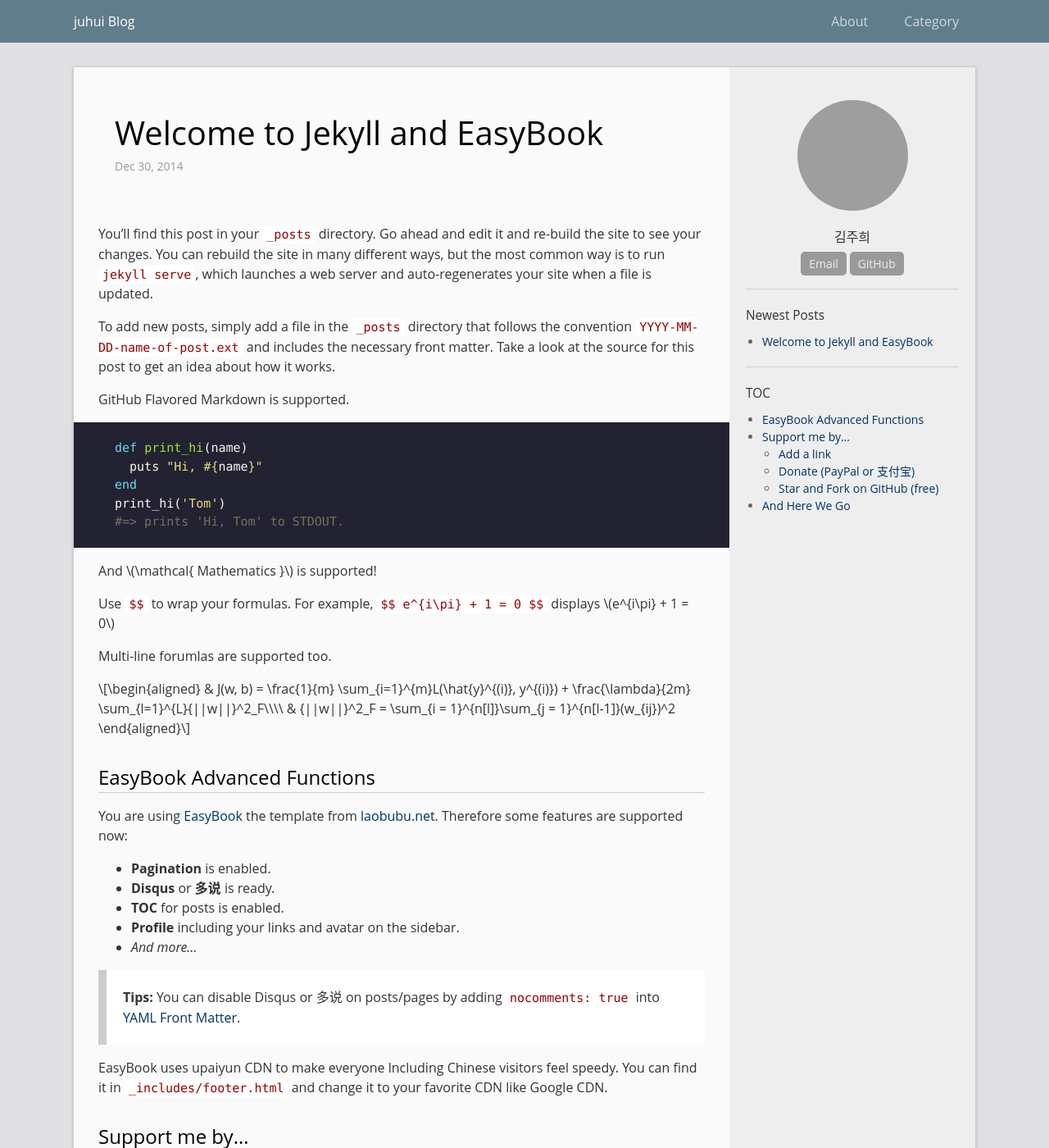
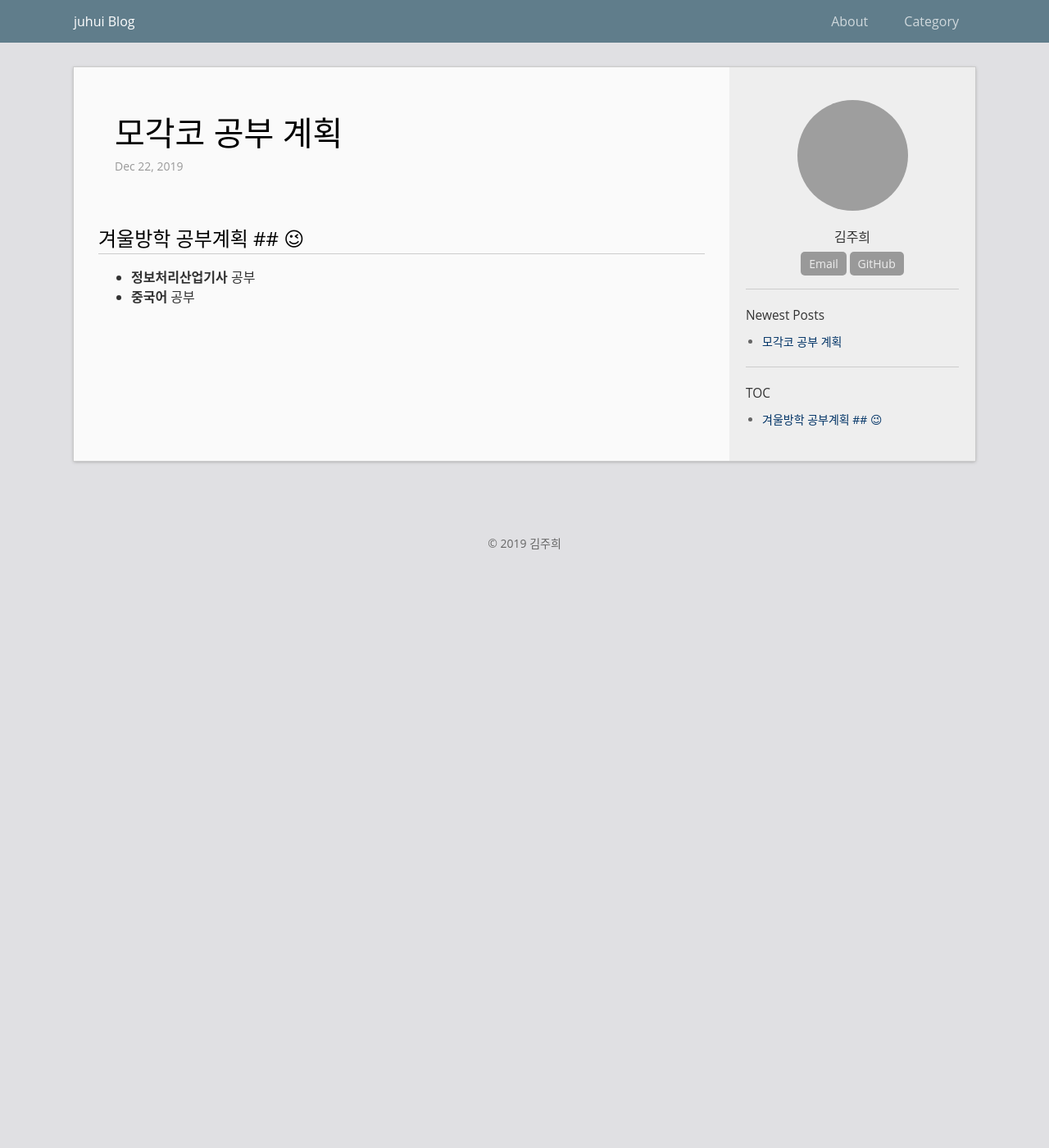
Before and after one commit to juhui-ui/juhui-ui.github.io, a Jekyll site: the page built from _posts/2014-12-30-welcome-to-jekyll.markdown, in a window 1280 px wide and 1400 px high. Shown: the whole window at 82% size. Built offline with Jekyll 4.4.1, drawn with Linux system fonts in a browser that asks for light colours; emoji names are drawn with the system emoji font; some of the changed text lies outside the part shown; grey boxes are pictures that could not be loaded.

Commit message:
Update 2014-12-30-welcome-to-jekyll.markdown

````diff
--- a/_posts/2014-12-30-welcome-to-jekyll.markdown
+++ b/_posts/2014-12-30-welcome-to-jekyll.markdown
@@ -1,80 +1,13 @@
 ---
 layout: post
-title:  "Welcome to Jekyll and EasyBook"
-date:   2014-12-30 09:00:13
+title:  "모각코 공부 계획"
+date:   2019-12-22 23:08:00
 categories: jekyll update
 permalink: /archivers/hello
 ---
 
-You’ll find this post in your `_posts` directory. Go ahead and edit it and re-build the site to see your changes. You can rebuild the site in many different ways, but the most common way is to run `jekyll serve`, which launches a web server and auto-regenerates your site when a file is updated.
-
-To add new posts, simply add a file in the `_posts` directory that follows the convention `YYYY-MM-DD-name-of-post.ext` and includes the necessary front matter. Take a look at the source for this post to get an idea about how it works.
-
-<!--more-->
-
-GitHub Flavored Markdown is supported.
-
-```ruby
-def print_hi(name)
-  puts "Hi, #{name}"
-end
-print_hi('Tom')
-#=> prints 'Hi, Tom' to STDOUT.
-```
-
-And $$\mathcal{ Mathematics }$$ is supported!
-
-Use `$$` to wrap your formulas. For example, `$$ e^{i\pi} + 1 = 0 $$` displays $$  e^{i\pi} + 1 = 0  $$
-
-Multi-line forumlas are supported too.
-
-$$
-\begin{aligned}
-& J(w, b) = \frac{1}{m} \sum_{i=1}^{m}L(\hat{y}^{(i)}, y^{(i)})
-+ \frac{\lambda}{2m} \sum_{l=1}^{L}{||w||}^2_F\\\\
-& {||w||}^2_F = \sum_{i = 1}^{n[l]}\sum_{j = 1}^{n[l-1]}(w_{ij})^2
-\end{aligned}
-$$
+## 겨울방학 공부계획 ##  :wink:
 
 
-## EasyBook Advanced Functions ##
-
-You are using [EasyBook][github-easybook] the template from [laobubu.net](http://laobubu.net). Therefore some features are supported now:
-
-* **Pagination** is enabled.
-* **Disqus** or **多说** is ready.
-* **TOC** for posts is enabled.
-* **Profile** including your links and avatar on the sidebar.
-* *And more...*
-
-> **Tips:** You can disable Disqus or 多说 on posts/pages by adding `nocomments: true` into [YAML Front Matter][frontmatter].
-
-EasyBook uses upaiyun CDN to make everyone lncluding Chinese visitors feel speedy. You can find it in `_includes/footer.html` and change it to your favorite CDN like Google CDN.
-
-## Support me by... ##
-
-### Add a link ###
-
-EasyBook does not make the footer heavy; the link to theme could be on `about.md`:
-
-> This website is using [laobubu](http://laobubu.net)'s theme: [EasyBook](https://github.com/laobubu/jekyll-theme-EasyBook)
-
-### Donate (PayPal or 支付宝) ###
-
-That's the best :smile:
-
-Please visit [http://laobubu.net/donate.html](http://laobubu.net/donate.html)
-
-### Star and Fork on GitHub (free) ###
-
-Not going to donate? That's okay. You can also send out your precious star [on GitHub][github-easybook].
-
-## And Here We Go ##
-
-Check out the [Jekyll docs][jekyll] for more info on how to get the most out of Jekyll. File all bugs/feature requests at [Jekyll’s GitHub repo][jekyll-gh]. If you have questions, you can ask them on [Jekyll’s dedicated Help repository][jekyll-help].
-
-[jekyll]:      http://jekyllrb.com
-[jekyll-gh]:   https://github.com/jekyll/jekyll
-[jekyll-help]: https://github.com/jekyll/jekyll-help
-[frontmatter]: http://jekyllrb.com/docs/frontmatter/
-[github-easybook]: https://github.com/laobubu/jekyll-theme-EasyBook
+* **정보처리산업기사** 공부
+* **중국어** 공부
````
